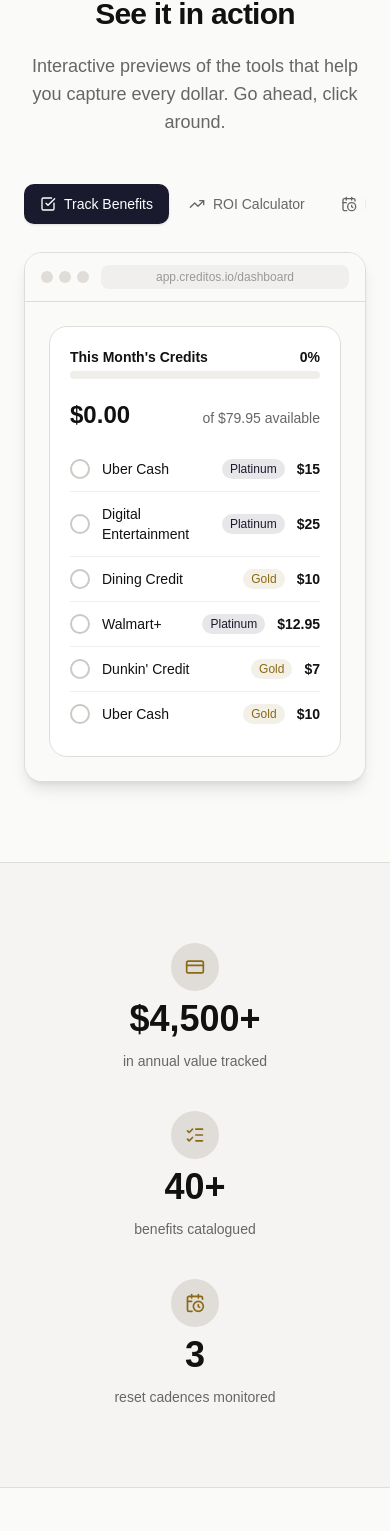
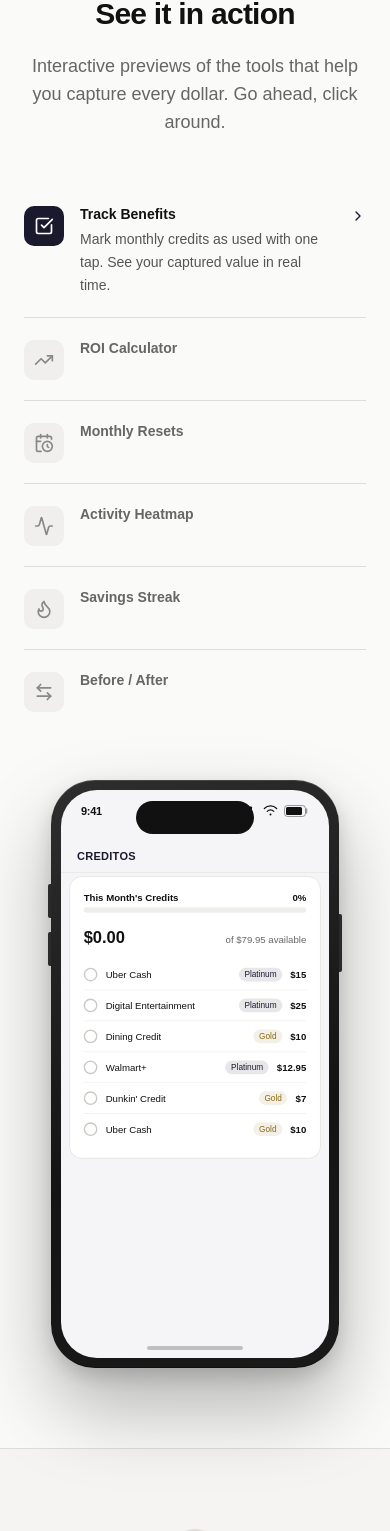
Before and after one commit to adamwolfe2/amex-portal, a Next.js app: page / in a window 390 px wide. Shown: the part 3904-5435 px from the top of the page. Built offline with nearby package versions, Linux system fonts and the light colour scheme; no server answers; a web font is replaced by a local one.

Commit message:
feat: iPhone mockup feature showcase with Calendly-style feature list

```diff
--- a/components/landing/feature-showcase.tsx
+++ b/components/landing/feature-showcase.tsx
@@ -8,6 +8,7 @@ import {
   Activity,
   Flame,
   ArrowLeftRight,
+  ChevronRight,
 } from "lucide-react";
 import { BenefitTrackerDemo } from "./benefit-tracker-demo";
 import { ROICalculatorDemo } from "./roi-calculator-demo";
@@ -16,99 +17,276 @@ import { ActivityHeatmapDemo } from "./activity-heatmap-demo";
 import { SavingsStreakDemo } from "./savings-streak-demo";
 import { BeforeAfterDemo } from "./before-after-demo";
 
-const tabs = [
+// Phone dimensions
+const OUTER_W = 288;
+const OUTER_H = 588;
+const BORDER = 10;
+const SCREEN_W = OUTER_W - BORDER * 2; // 268
+const CONTENT_W = 390; // render at iPhone 14 width, then scale down
+const SCALE = SCREEN_W / CONTENT_W; // ≈ 0.687
+
+const features = [
   {
     id: "tracker",
-    label: "Track Benefits",
     icon: CheckSquare,
-    demo: <BenefitTrackerDemo />,
+    title: "Track Benefits",
+    description:
+      "Mark monthly credits as used with one tap. See your captured value in real time.",
+    Demo: BenefitTrackerDemo,
   },
   {
     id: "roi",
-    label: "ROI Calculator",
     icon: TrendingUp,
-    demo: <ROICalculatorDemo />,
+    title: "ROI Calculator",
+    description:
+      "See your exact return on annual fees. Know whether your cards are paying for themselves.",
+    Demo: ROICalculatorDemo,
   },
   {
     id: "resets",
-    label: "Monthly Resets",
     icon: CalendarClock,
-    demo: <MonthlyResetDemo />,
+    title: "Monthly Resets",
+    description:
+      "Know exactly which credits expire at month end before it's too late.",
+    Demo: MonthlyResetDemo,
   },
   {
     id: "activity",
-    label: "Activity",
     icon: Activity,
-    demo: <ActivityHeatmapDemo />,
+    title: "Activity Heatmap",
+    description:
+      "A GitHub-style heatmap of every credit you've claimed all year.",
+    Demo: ActivityHeatmapDemo,
   },
   {
     id: "streak",
-    label: "Savings Streak",
     icon: Flame,
-    demo: <SavingsStreakDemo />,
+    title: "Savings Streak",
+    description:
+      "Build momentum with streaks and personal bests that keep you accountable.",
+    Demo: SavingsStreakDemo,
   },
   {
     id: "compare",
-    label: "Before / After",
     icon: ArrowLeftRight,
-    demo: <BeforeAfterDemo />,
+    title: "Before / After",
+    description:
+      "See exactly how much your card could pay for itself vs what you're missing.",
+    Demo: BeforeAfterDemo,
   },
 ] as const;
 
-type TabId = (typeof tabs)[number]["id"];
+type FeatureId = (typeof features)[number]["id"];
 
 export function FeatureShowcase() {
-  const [active, setActive] = useState<TabId>("tracker");
-
-  const activeTab = tabs.find((t) => t.id === active)!;
+  const [active, setActive] = useState<FeatureId>("tracker");
+  const activeFeature = features.find((f) => f.id === active)!;
+  const { Demo } = activeFeature;
 
   return (
-    <div className="w-full">
-      {/* Tab bar */}
-      <div className="flex items-center gap-1 overflow-x-auto pb-1 mb-6 scrollbar-none">
-        {tabs.map((tab) => {
-          const Icon = tab.icon;
-          const isActive = tab.id === active;
+    <div className="grid lg:grid-cols-[1fr_auto] gap-12 lg:gap-20 items-center">
+      {/* ── Left: feature list ── */}
+      <div className="divide-y divide-[#e0ddd9]">
+        {features.map((feature) => {
+          const isActive = feature.id === active;
+          const Icon = feature.icon;
           return (
             <button
-              key={tab.id}
-              onClick={() => setActive(tab.id)}
-              className={`flex items-center gap-2 px-4 py-2.5 rounded-lg text-sm font-medium whitespace-nowrap transition-all duration-200 flex-shrink-0 ${
+              key={feature.id}
+              onClick={() => setActive(feature.id)}
+              className="w-full text-left py-5 flex items-start gap-4 group"
+            >
+              {/* Icon */}
+              <div
+                className={`w-10 h-10 rounded-lg flex items-center justify-center flex-shrink-0 mt-0.5 transition-all duration-200 ${
                   isActive
-                  ? "bg-[#1a1a2e] text-white shadow-sm"
-                  : "text-[#666666] hover:text-[#111111] hover:bg-[#f0efed]"
+                    ? "bg-[#1a1a2e]"
+                    : "bg-[#f0efed] group-hover:bg-[#e5e3e0]"
                 }`}
               >
-              <Icon className="h-4 w-4 flex-shrink-0" />
-              {tab.label}
+                <Icon
+                  className={`h-5 w-5 transition-colors ${
+                    isActive ? "text-white" : "text-[#888888]"
+                  }`}
+                />
+              </div>
+
+              {/* Text */}
+              <div className="flex-1 min-w-0">
+                <p
+                  className={`text-sm font-semibold transition-colors duration-150 ${
+                    isActive
+                      ? "text-[#111111]"
+                      : "text-[#666666] group-hover:text-[#333333]"
+                  }`}
+                >
+                  {feature.title}
+                </p>
+                <p
+                  className={`text-sm mt-1 leading-relaxed transition-all duration-200 overflow-hidden ${
+                    isActive
+                      ? "text-[#555555] max-h-24 opacity-100"
+                      : "max-h-0 opacity-0"
+                  }`}
+                >
+                  {feature.description}
+                </p>
+              </div>
+
+              {/* Arrow */}
+              <ChevronRight
+                className={`h-4 w-4 mt-1 flex-shrink-0 transition-all duration-150 ${
+                  isActive ? "text-[#1a1a2e] opacity-100" : "opacity-0"
+                }`}
+              />
             </button>
           );
         })}
       </div>
 
-      {/* Browser-frame container */}
-      <div className="rounded-2xl border border-[#e0ddd9] bg-white shadow-lg overflow-hidden">
-        {/* Browser chrome */}
-        <div className="flex items-center gap-3 px-4 py-3 border-b border-[#e0ddd9] bg-[#fafaf9]">
+      {/* ── Right: iPhone mockup ── */}
+      <div className="flex justify-center">
+        <div
+          className="relative flex-shrink-0"
+          style={{ width: OUTER_W, height: OUTER_H }}
+        >
+          {/* Outer shell */}
+          <div
+            className="absolute inset-0"
+            style={{
+              borderRadius: 44,
+              background:
+                "linear-gradient(160deg, #2e2e2e 0%, #141414 60%, #1a1a1a 100%)",
+              boxShadow:
+                "0 40px 80px rgba(0,0,0,0.28), 0 8px 20px rgba(0,0,0,0.15), inset 0 1px 0 rgba(255,255,255,0.12), inset 0 -1px 0 rgba(0,0,0,0.4)",
+            }}
+          />
+
+          {/* Volume buttons (left) */}
+          {[104, 152].map((top) => (
+            <div
+              key={top}
+              className="absolute"
+              style={{
+                left: -3,
+                top,
+                width: 3,
+                height: 34,
+                borderRadius: "2px 0 0 2px",
+                background: "#2a2a2a",
+              }}
+            />
+          ))}
+          {/* Power button (right) */}
+          <div
+            className="absolute"
+            style={{
+              right: -3,
+              top: 134,
+              width: 3,
+              height: 58,
+              borderRadius: "0 2px 2px 0",
+              background: "#2a2a2a",
+            }}
+          />
+
+          {/* Screen glass */}
+          <div
+            className="absolute overflow-hidden bg-[#f5f5f7]"
+            style={{
+              inset: BORDER,
+              borderRadius: 36,
+            }}
+          >
+            {/* Dynamic Island */}
+            <div
+              className="absolute z-20"
+              style={{
+                top: 11,
+                left: "50%",
+                transform: "translateX(-50%)",
+                width: 118,
+                height: 33,
+                borderRadius: 20,
+                background: "#111",
+              }}
+            />
+
+            {/* Status bar */}
+            <div
+              className="absolute top-0 left-0 right-0 z-10 flex items-center justify-between px-5"
+              style={{ paddingTop: 13, paddingBottom: 6 }}
+            >
+              <span
+                className="text-[11px] font-bold tracking-tight"
+                style={{ color: "#111" }}
+              >
+                9:41
+              </span>
+              {/* Battery / signal */}
               <div className="flex items-center gap-1.5">
-            <div className="w-3 h-3 rounded-full bg-[#e0ddd9]" />
-            <div className="w-3 h-3 rounded-full bg-[#e0ddd9]" />
-            <div className="w-3 h-3 rounded-full bg-[#e0ddd9]" />
+                {/* Signal bars */}
+                <svg width="17" height="12" viewBox="0 0 17 12" fill="none">
+                  <rect x="0" y="6" width="3" height="6" rx="0.8" fill="#111" opacity="0.3" />
+                  <rect x="4.5" y="4" width="3" height="8" rx="0.8" fill="#111" opacity="0.5" />
+                  <rect x="9" y="1.5" width="3" height="10.5" rx="0.8" fill="#111" />
+                </svg>
+                {/* WiFi */}
+                <svg width="15" height="11" viewBox="0 0 15 11" fill="none">
+                  <path d="M7.5 8.5a1 1 0 1 1 0 2 1 1 0 0 1 0-2z" fill="#111" />
+                  <path d="M4.2 6.3C5.1 5.4 6.3 4.9 7.5 4.9c1.2 0 2.4.5 3.3 1.4" stroke="#111" strokeWidth="1.2" strokeLinecap="round" />
+                  <path d="M1.3 3.5C3.1 1.7 5.2.9 7.5.9c2.3 0 4.4.8 6.2 2.6" stroke="#111" strokeWidth="1.2" strokeLinecap="round" />
+                </svg>
+                {/* Battery */}
+                <svg width="25" height="12" viewBox="0 0 25 12" fill="none">
+                  <rect x="0.5" y="0.5" width="21" height="11" rx="3" stroke="#111" strokeOpacity="0.4" />
+                  <rect x="2" y="2" width="16" height="8" rx="1.5" fill="#111" />
+                  <path d="M22.5 4v4" stroke="#111" strokeOpacity="0.4" strokeWidth="1.5" strokeLinecap="round" />
+                </svg>
               </div>
-          <div className="flex-1 max-w-xs mx-auto">
-            <div className="bg-[#f0efed] rounded-md px-3 py-1 text-xs text-[#999999] text-center font-mono">
-              app.creditos.io/dashboard
+            </div>
+
+            {/* App header bar */}
+            <div
+              className="absolute left-0 right-0 z-10 flex items-center px-4 py-2 border-b border-black/5 bg-[#f5f5f7]"
+              style={{ top: 50 }}
+            >
+              <p className="text-[11px] font-semibold text-[#1a1a2e] tracking-wide uppercase">
+                CreditOS
+              </p>
+            </div>
+
+            {/* Demo content area */}
+            <div
+              className="absolute overflow-hidden"
+              style={{ top: 78, left: 0, right: 0, bottom: 24 }}
+            >
+              <div
+                key={active}
+                className="animate-in fade-in duration-300"
+                style={{
+                  width: `${(100 / SCALE).toFixed(2)}%`,
+                  transform: `scale(${SCALE})`,
+                  transformOrigin: "top left",
+                }}
+              >
+                <div className="p-3">
+                  <Demo />
                 </div>
               </div>
             </div>
 
-        {/* Demo content */}
-        <div className="p-6 sm:p-10 bg-[#fafaf9] min-h-[420px] flex items-start justify-center">
+            {/* Home indicator */}
             <div
-            key={active}
-            className="w-full max-w-xl animate-in fade-in slide-in-from-bottom-2 duration-300"
-          >
-            {activeTab.demo}
+              className="absolute bottom-2 left-1/2"
+              style={{
+                transform: "translateX(-50%)",
+                width: 96,
+                height: 4,
+                borderRadius: 4,
+                background: "rgba(0,0,0,0.22)",
+              }}
+            />
           </div>
         </div>
       </div>
```
Lines whose indentation alone changed are shown as unchanged.
